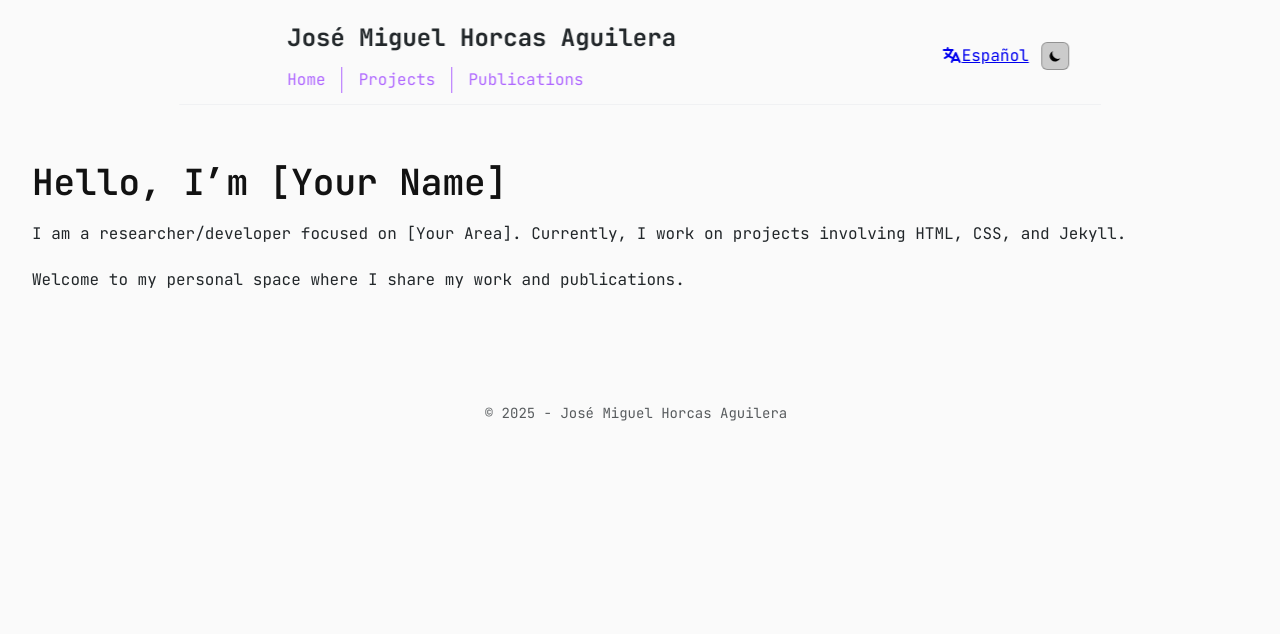
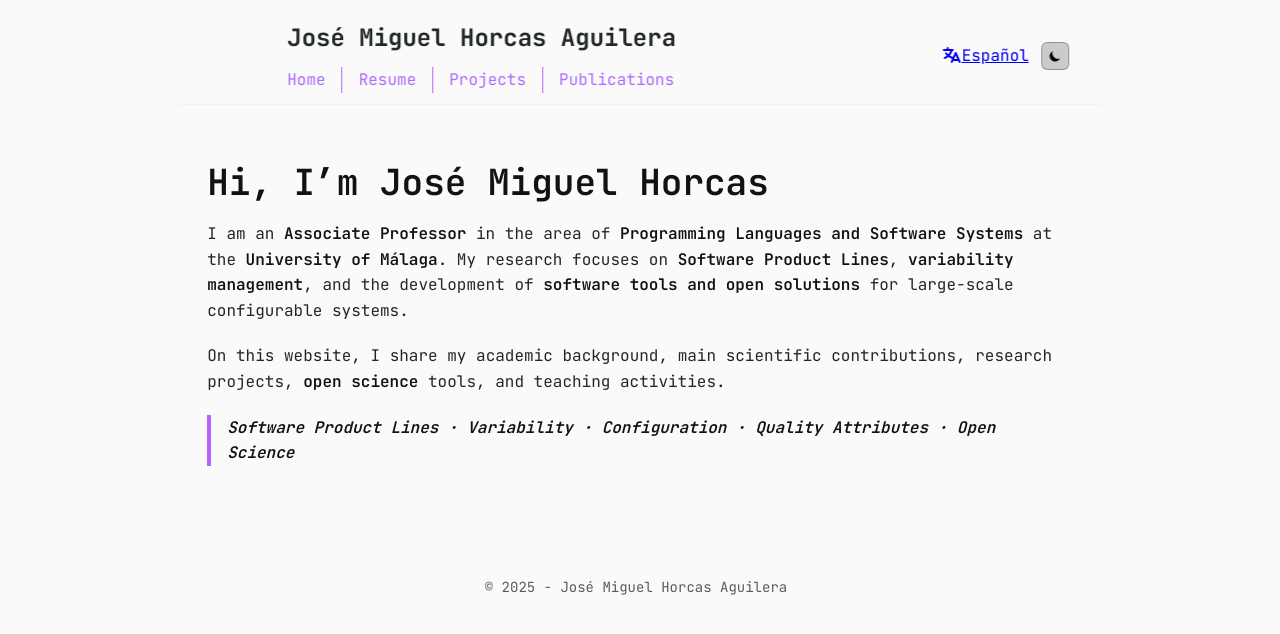
Before and after one commit to jmhorcas/jmhorcas.github.io, a Jekyll site: the page built from index.md, in a window 1280 px wide. Shown: the top 634 px of the page. Built offline with Jekyll 4.4.1, drawn with Linux system fonts in a browser that asks for light colours; nearby versions of some CDN libraries; a style sheet for code colours, icons or effects is not loaded.

Commit message:
Add resumen

```diff
--- a/_data/i18n.yml
+++ b/_data/i18n.yml
@@ -49,3 +49,6 @@
 call:
   en: "Call"
   es: "Convocatoria"
+resume:
+  en: "Resume"
+  es: "Resumen"
--- a/_layouts/default.html
+++ b/_layouts/default.html
@@ -51,6 +51,10 @@
                     {{ site.data.i18n.home[lang] }}
                 </a>
 
+                <a href="{{ prefix | append: '/resume/' | relative_url }}">
+                    {{ site.data.i18n.resume[lang] }}
+                </a>
+
                 <a href="{{ prefix | append: '/projects/' | relative_url }}">
                     {{ site.data.i18n.projects[lang] }}
                 </a>
@@ -83,14 +87,12 @@
     </header>
 
     <!-- Main Content -->
-    <main class="mx-auto max-w-4xl px-4 sm:px-8">
-
+    <main class="mx-auto max-w-3xl px-4 sm:px-8">
         <section class="mb-16">
-            <div class="prose">
+            <div class="prose gap-8">
                 {{ content }}
             </div>
         </section>
-
     </main>
 
     <!-- Footer -->
--- a/index.md
+++ b/index.md
@@ -3,9 +3,10 @@
 title: Home
 lang: en
 ---
+# Hi, I'm {{site.author}}
 
-# Hello, I'm [Your Name]
+I am an **Associate Professor** in the area of **Programming Languages and Software Systems** at the **University of Málaga**. My research focuses on **Software Product Lines**, **variability management**, and the development of **software tools and open solutions** for large-scale configurable systems.
 
-I am a researcher/developer focused on [Your Area]. Currently, I work on projects involving HTML, CSS, and Jekyll.
+On this website, I share my academic background, main scientific contributions, research projects, **open science** tools, and teaching activities.
 
-Welcome to my personal space where I share my work and publications.
+> **Software Product Lines · Variability · Configuration · Quality Attributes · Open Science**
```
Also changed, not shown: _layouts/projects.html (+2 -6 lines), es/index.md (+6 -2 lines), es/resume.md (added, +42 -0 lines), resume.md (added, +43 -0 lines).
